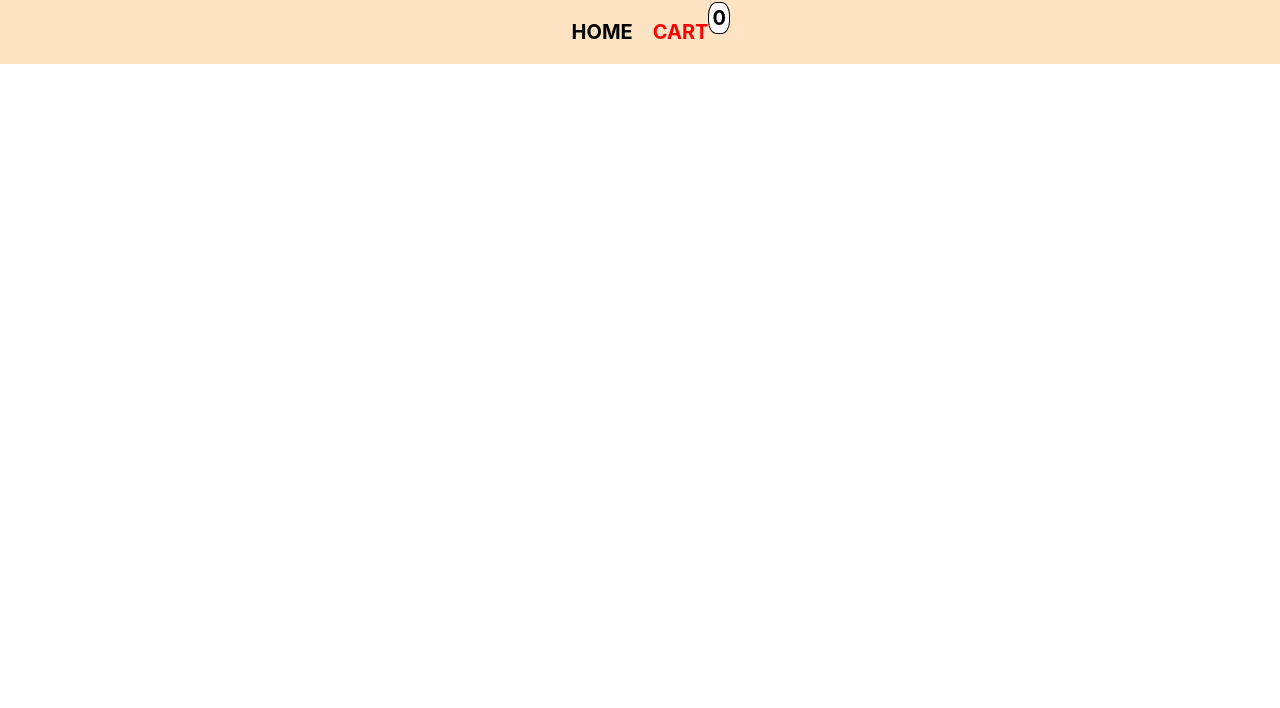
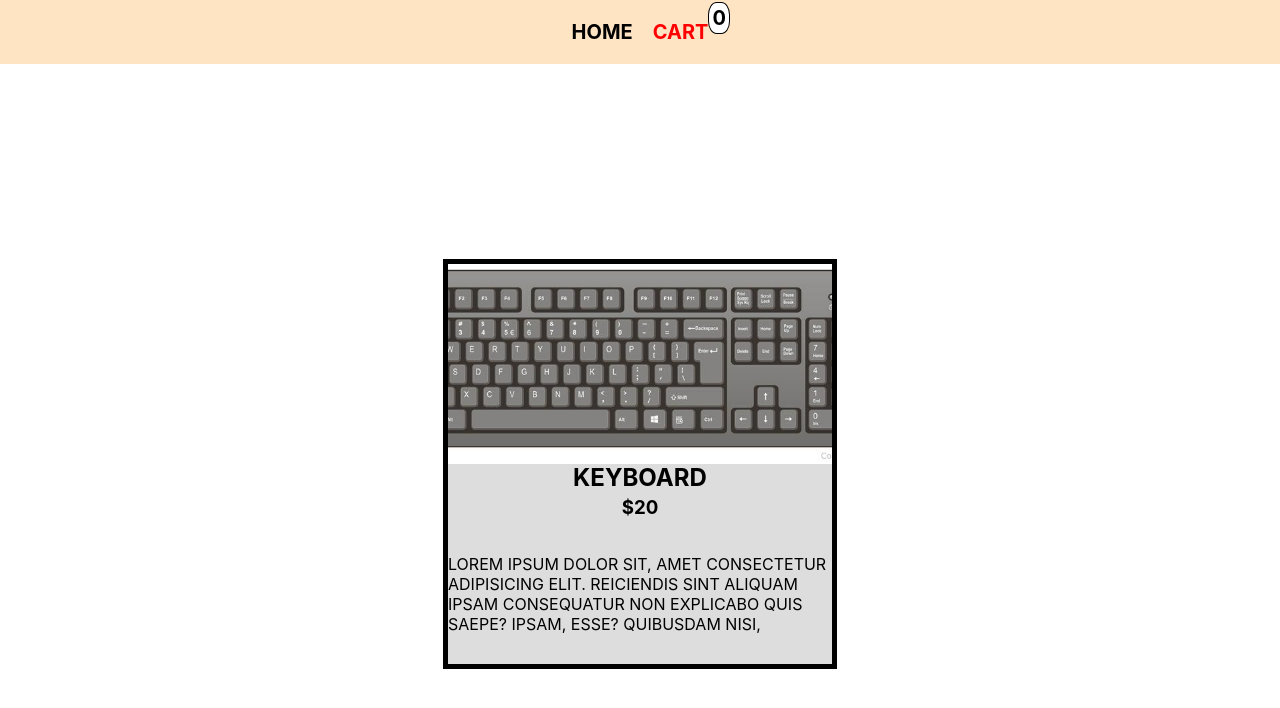
Before and after one commit to bigyandev/shoppingCart, a React (Create React App) app: page /Cart/keyboard in a window 1280 px wide. Before the commit this address had no page. Shown: the top 708 px of the page. Built offline with nearby package versions, Linux system fonts and the light colour scheme.

Commit message:
dynamic routung added

```diff
--- a/src/App.js
+++ b/src/App.js
@@ -9,6 +9,7 @@ import ProductContext from "./components/PrdouctContext.jsx"
 import { DataProvider } from './components/PrdouctContext.jsx';
 import {  CartProvider } from './context/CartContext';
 import NavBar from "./components/NavBar"
+import ProductDetail from './components/ProductDetail';
 
 
 function App() {
@@ -24,7 +25,7 @@ function App() {
    <Routes>
     <Route path="/" element={<HomePage />} />
     <Route path="/Cart" element={<CartPage />} />
-
+    <Route path="/Cart/:id" element={<ProductDetail />} />
    </Routes>
 
    </CartProvider>
--- a/src/components/Card.jsx
+++ b/src/components/Card.jsx
@@ -24,7 +24,6 @@ const Card = ({ cart, handleRemove }) => {
   const handleAdd = () => {
     setTotalQty((prev) => {
       addToCart(cart, prev + 1);
-
       return prev + 1;
     });
   };
--- a/src/components/DisplayItem.jsx
+++ b/src/components/DisplayItem.jsx
@@ -1,5 +1,6 @@
 import React from "react";
 import { useState, useContext, createContext } from "react";
+import { NavLink } from "react-router-dom";
 import { CartContext, useCart } from "../context/CartContext";
 import ProductContext from "./PrdouctContext";
 
@@ -27,7 +28,7 @@ export const DisplayItem = (props) => {
                 <h2>{data.name}</h2>
                 <h3>${data.price}</h3>
                 <button disabled={isAddedToCart} onClick={() => addToCart(data)}>{isAddedToCart ? "ADDED" : "ADD TO CART"}</button>
-
+                <button><NavLink to={`/Cart/${data.name}`}>Details</NavLink></button>
                 </div>
 
                 </div>
--- /dev/null
+++ b/src/components/ProductDetail.jsx
@@ -0,0 +1,33 @@
+import React from "react"
+import { useParams } from "react-router-dom"
+import data from "./ProductList.json"
+
+
+
+const ProductDetail = () => {
+    const {id} = useParams()
+
+
+    return (
+        <>
+        {data && data.map((dat) => dat.name === id ? (
+             <div className="container" >
+                <div className="card"  key={dat.id}>
+                  <img className="image" src={dat.image}  alt={dat.name}/>
+                  <div className="datalist">
+                     <h2>{dat.name}</h2>
+                     <h3>${dat.price}</h3>
+                     <p>Lorem ipsum dolor sit, amet consectetur adipisicing elit. Reiciendis sint aliquam ipsam consequatur non explicabo quis saepe? Ipsam, esse? Quibusdam nisi,
+                        </p>
+                  </div>
+                </div>
+             </div>
+        )
+
+         : null)}
+        </>
+    )
+
+
+}
+export default ProductDetail
```
Also changed, not shown: 1 other file (tests, documents, lock files or other folders).
